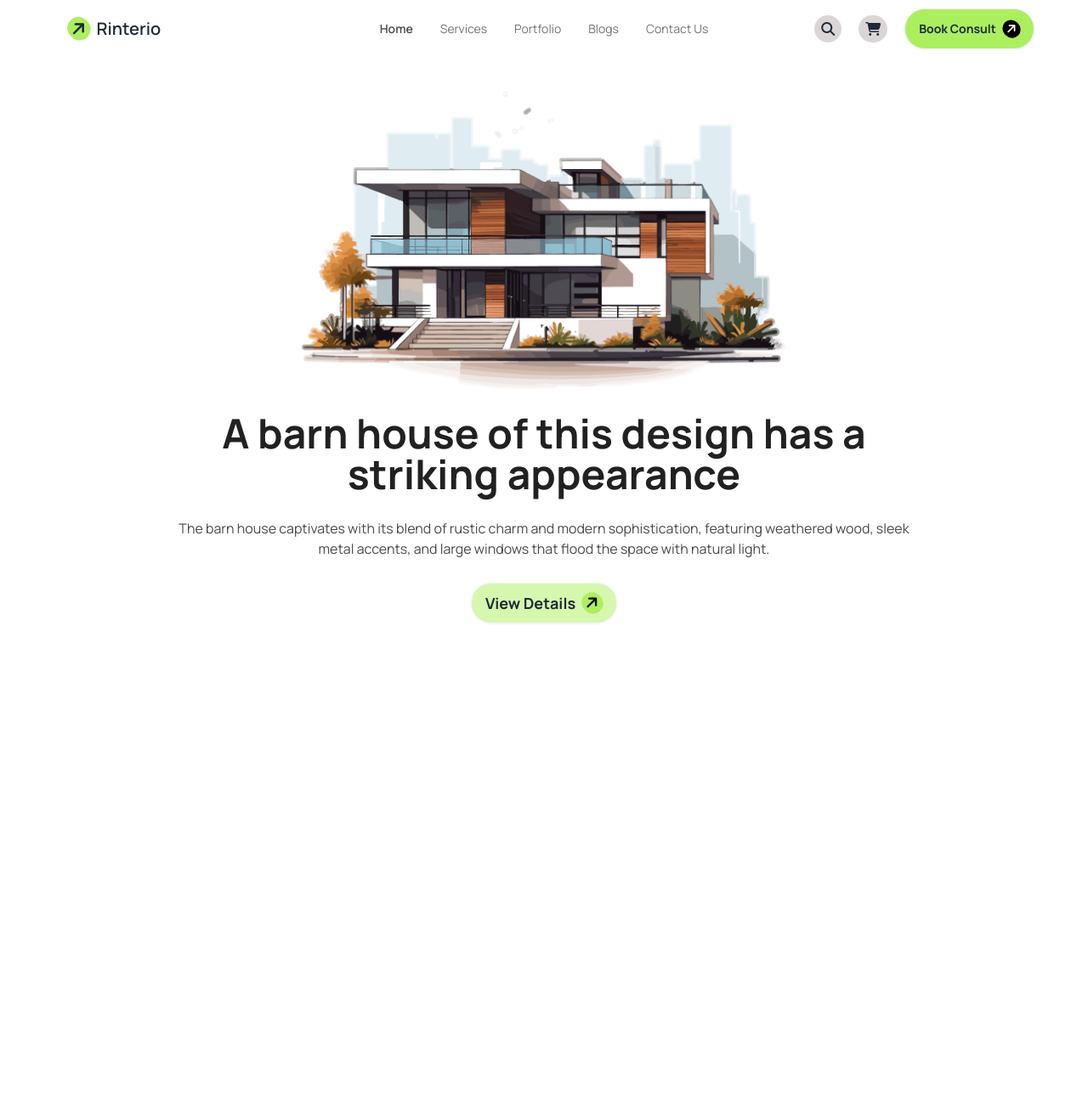
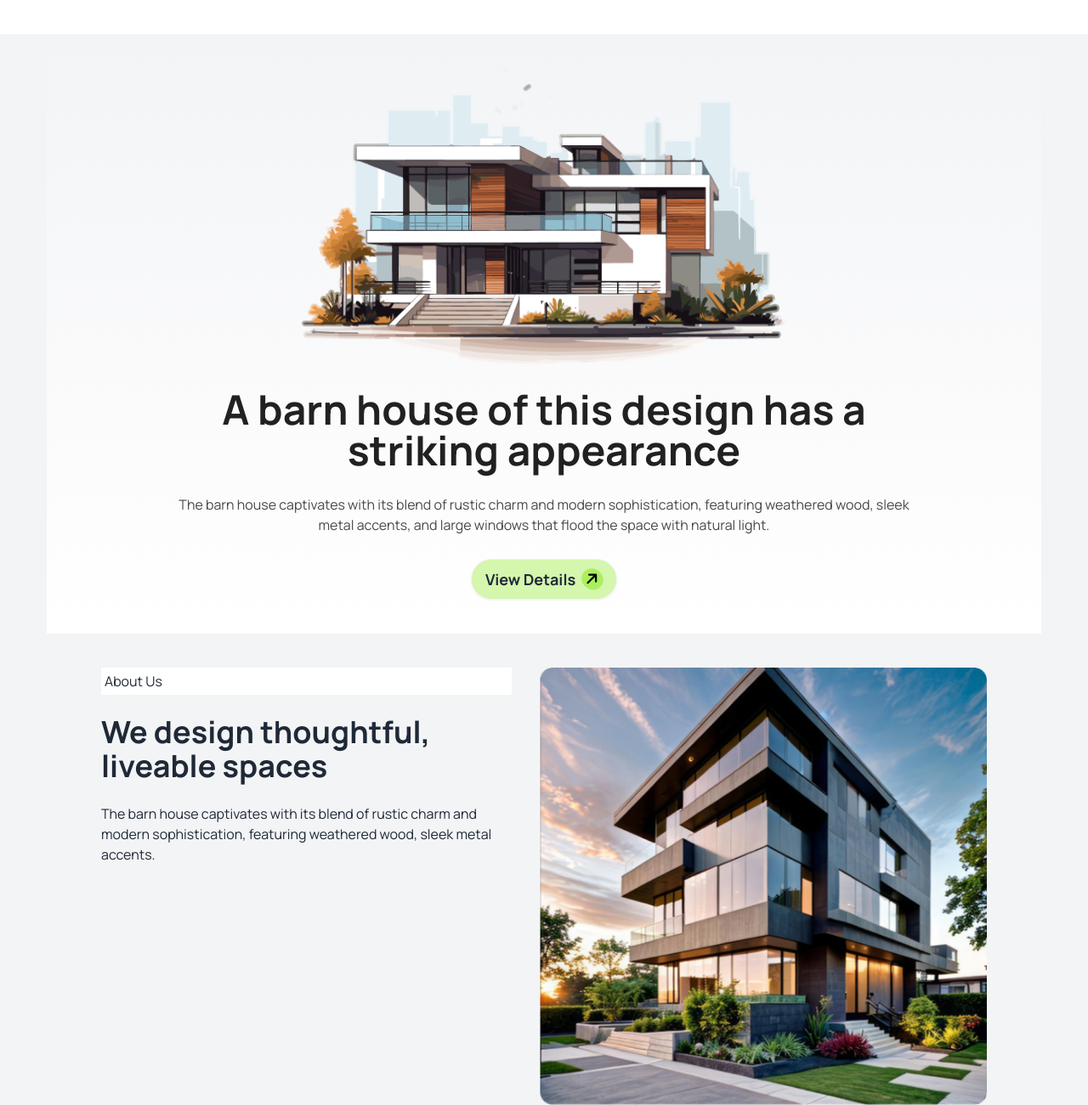
Before and after one commit to Shad-Bin-Abi-Aydid/Rinterio, a plain HTML site: page index.html in a window 1280 px wide. Shown: the whole page at 85% size. Before the commit the page ends 800 px from the top, so only its background shows below. Drawn offline with nearby package versions, Linux system fonts and the light colour scheme.

Commit message:
Star the Our Work and Process section

```diff
--- a/index.html
+++ b/index.html
@@ -32,10 +32,10 @@
       }
     </style>
   </head>
-  <body class="font-manrope">
+  <body class="font-manrope bg-gray-100">
     <header class="max-w-[1170px] mx-auto">
       <!-- Navbar Section -->
-      <div class="navbar bg-base-100">
+      <!-- <div class="navbar">
         <div class="navbar-start space-x-20">
           <a class="btn btn-ghost text-xl"
             ><i
@@ -88,10 +88,10 @@
 
         <div class="navbar-end hidden space-x-5 lg:flex">
           <i
-            class="fa-solid fa-magnifying-glass bg-[#dbd6d6] rounded-full p-2"
+            class="fa-solid fa-magnifying-glass bg-white rounded-full p-2"
           ></i>
           <i
-            class="fa-solid fa-cart-shopping bg-[#dbd6d6] rounded-full p-2"
+            class="fa-solid fa-cart-shopping bg-white rounded-full p-2"
           ></i>
           <a class="btn bg-[#ABEF5F] font-bold rounded-full"
             >Book Consult
@@ -100,10 +100,10 @@
             ></i
           ></a>
         </div>
-      </div>
+      </div>  -->
 
       <!-- Banner Section -->
-      <section class="mt-10 space-y-7 text-center">
+      <section class="my-10 py-10 space-y-7 text-center bg-gradient-to-b from-gray-100 to-white">
         <img
           src="./assets/banner.png"
           alt=""
@@ -129,7 +129,28 @@
       </section>
     </header>
 
-    <main></main>
+    <main>
+      <!-- Our Work and Process -->
+       <section class="max-w-[1170px] mx-auto px-16">
+        <div>
+
+          <!-- Our Way of Work -->
+          <div class="flex flex-col gap-8 md:flex-row">
+            <!-- Description -->
+            <div class="space-y-6">
+              <p class="bg-white p-1">About Us</p>
+              <h2 class="text-4xl font-bold">We design thoughtful,<br> liveable spaces</h2>
+              <p>The barn house captivates with its blend of rustic charm and <br>
+                modern sophistication, featuring weathered wood, sleek metal accents.</p>
+            </div>
+            <!-- Images -->
+             <div>
+              <img src="./assets/Rectangle.png" alt="">
+             </div>
+          </div>
+         </div>
+       </section>
+    </main>
 
     <footer></footer>
   </body>
```
